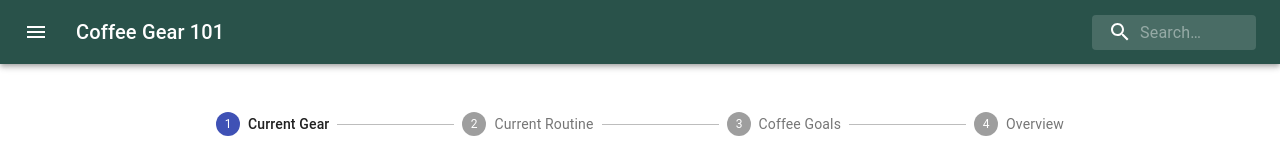
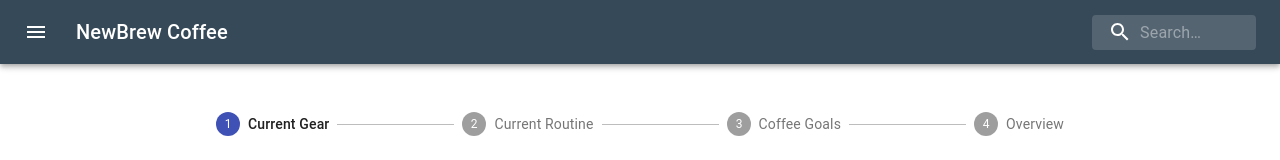
Before and after one commit to rpledger/newbrewcoffee, a React (Create React App) app: page / in a window 1280 px wide. Shown: the top 160 px of the page. Built offline with nearby package versions, Linux system fonts and the light colour scheme.

Commit message:
Update name

```diff
--- a/src/components/NavBar.js
+++ b/src/components/NavBar.js
@@ -15,7 +15,7 @@ const theme = createMuiTheme({
     palette: {
         primary: {
             light: '#a5a58d',
-            main: '#29524A',
+            main: '#364958',
             dark: '#870000',
             contrastText: '#ffffff',
         },
@@ -104,7 +104,7 @@ export default function NavBar() {
                         <MenuIcon />
                     </IconButton>
                     <Typography className={classes.title} variant="h6" noWrap>
-                        Coffee Gear 101
+                        NewBrew Coffee
                     </Typography>
                     <div className={classes.search}>
                         <div className={classes.searchIcon}>
```
Also changed, not shown: 1 other file (tests, documents, lock files or other folders).
